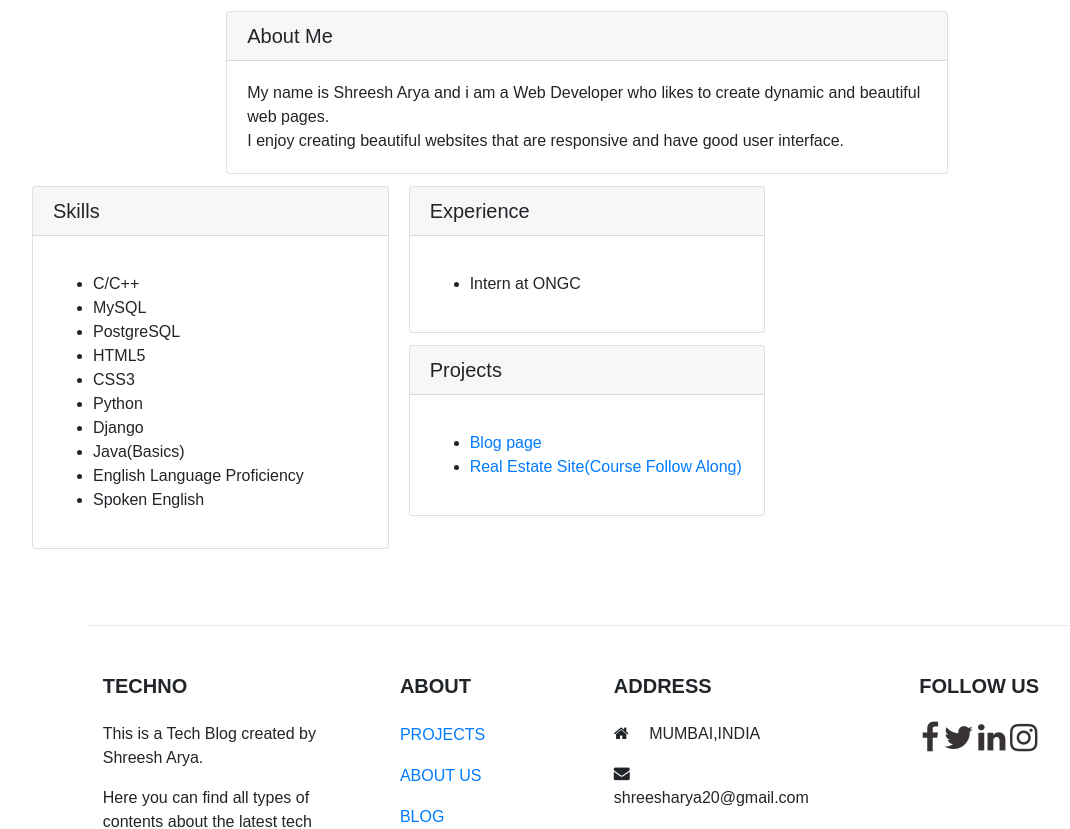
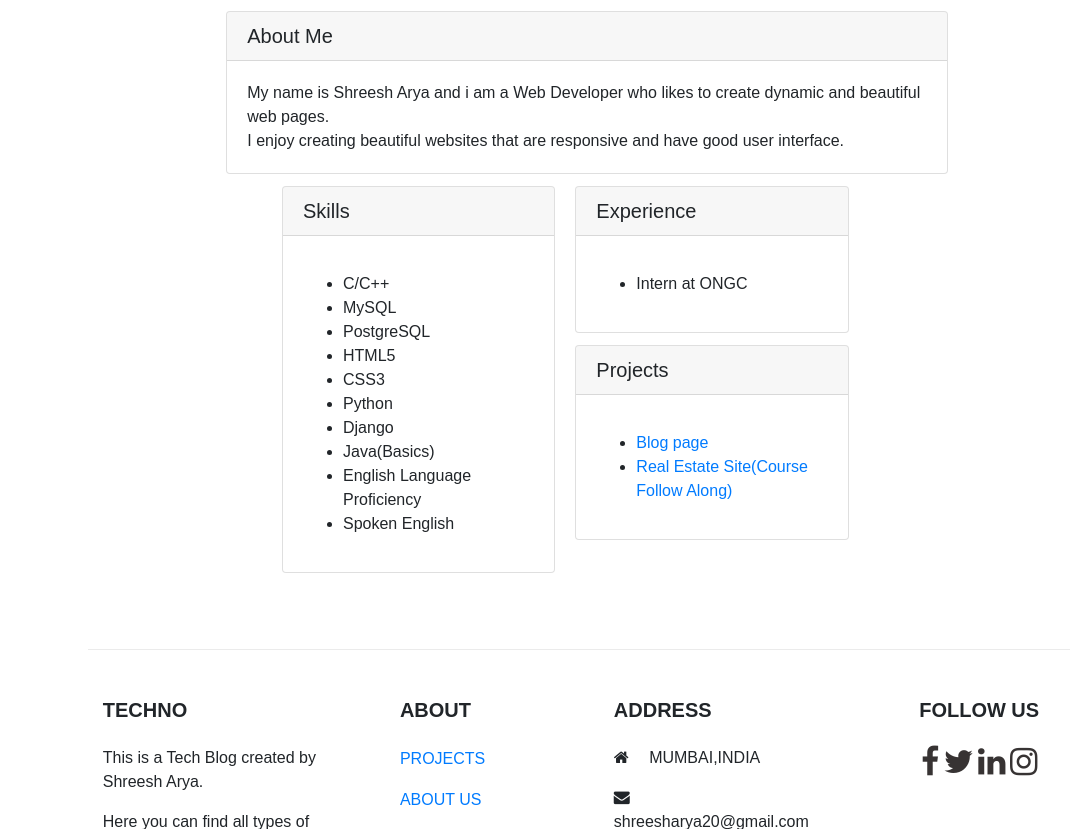
Before and after one commit to shreesh30/blog, a Django app: page /about in a window 1280 px wide. Shown: the part 180-1009 px from the top of the page, without its empty margins (53-1123 px from the left). Run offline with Django 3.2, Linux system fonts and the light colour scheme; some libraries are stand-ins or nearby versions; some web fonts are replaced.

Commit message:
changes made to about page

```diff
--- a/templates/pages/about.html
+++ b/templates/pages/about.html
@@ -18,7 +18,7 @@
 
       </div>
     </div>
-  <div class="card-columns mx-auto" style=" margin-top:1%">
+  <div class="card-columns mx-auto" style=" margin-top:1%;padding-left:250px">
       <div class="card" >
           <h5 class="card-header" style="font-family: 'Gotu', sans-serif;">Skills</h5>
           <div class="card-body">
```
